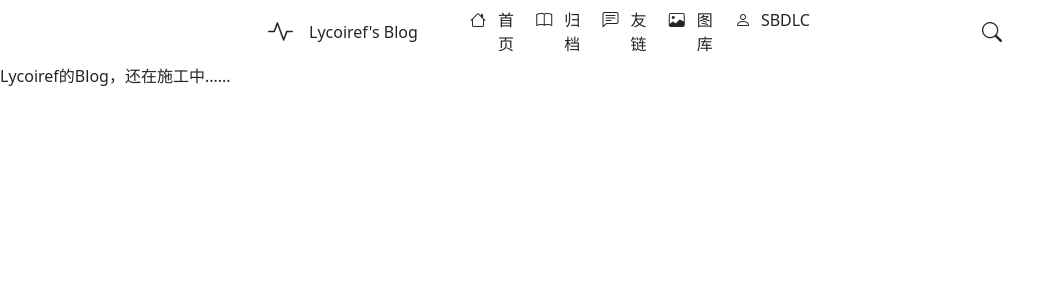
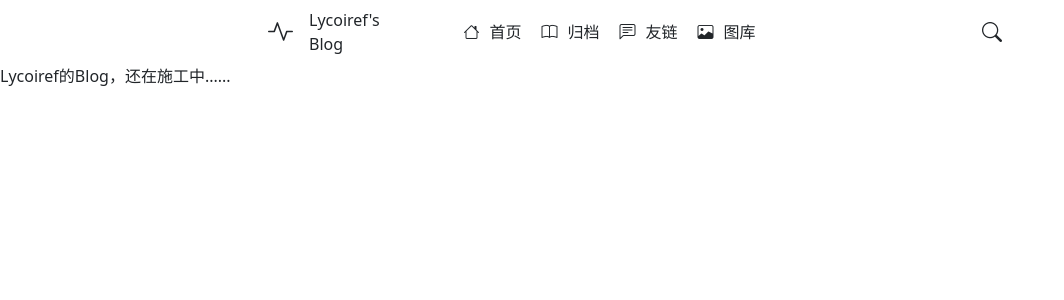
Before and after one commit to Lycoiref/Lycoiref, a Next.js app: page / in a window 1280 px wide. Shown: the top 300 px of the page, without its empty margins (0-1064 px from the left). Built offline with nearby package versions, Linux system fonts and the light colour scheme.

Commit message:
feat: add OST page

```diff
--- a/package.json
+++ b/package.json
@@ -13,6 +13,7 @@
   "dependencies": {
     "@fullpage/react-fullpage": "^0.1.40",
     "@types/animejs": "^3.1.12",
+    "animate.css": "^4.1.1",
     "animejs": "^3.2.1",
     "bootstrap": "^5.3.2",
     "bootstrap-icons": "^1.11.2",
@@ -44,8 +45,6 @@
     "autoprefixer": "^10.4.16",
     "eslint": "^8.38.0",
     "eslint-config-next": "^14.0.3",
-    "eslint-config-prettier": "^8.8.0",
-    "eslint-plugin-prettier": "^4.2.1",
     "eslint-plugin-react": "^7.32.2",
     "eslint-plugin-react-hooks": "^4.6.0",
     "eslint-plugin-react-refresh": "^0.3.4",
--- a/src/app/layout.js
+++ b/src/app/layout.js
@@ -1,3 +1,4 @@
+import 'animate.css'
 import './globals.scss'
 // add bootstrap css
 import 'bootstrap/dist/css/bootstrap.css'
@@ -5,6 +6,7 @@ import 'bootstrap/dist/css/bootstrap.css'
 import 'bootstrap-icons/font/bootstrap-icons.css'
 // import { Inter } from 'next/font/google'
 import { Fireworks } from '@/components/Fireworks'
+import TopBar from '@/components/MainPage/TopBar/TopBar'
 
 // const inter = Inter({ subsets: ['latin'] })
 
@@ -17,6 +19,7 @@ export default function RootLayout({ children }) {
   return (
     <html lang="zh">
       <body>
+        <TopBar />
         <Fireworks />
         {children}
       </body>
--- a/src/app/page.js
+++ b/src/app/page.js
@@ -1,11 +1,5 @@
 import styles from './page.module.scss'
-import TopBar from '@/components/MainPage/TopBar/TopBar'
 
 export default function Home() {
-  return (
-    <main className={styles.main}>
-      <TopBar />
-      Lycoiref的Blog，还在施工中......
-    </main>
-  )
+  return <main className={styles.main}>Lycoiref的Blog，还在施工中......</main>
 }
--- /dev/null
+++ b/src/app/pages/music/page.tsx
@@ -0,0 +1,21 @@
+'use client'
+import { useEffect } from 'react'
+
+export default function Page() {
+  useEffect(() => {
+    const video = document.querySelector('video')
+    video.volume = 0.7
+  }, [])
+  return (
+    <div
+      className="page w-screen h-screen overflow-hidden"
+      onClick={() => document.querySelector('video').play()}
+    >
+      <video
+        className="w-full h-full object-cover"
+        src="https://blog-1301952160.cos.ap-shanghai.myqcloud.com/Lycoiref/BlueArchive/4.5pv.mp4"
+        autoPlay
+      ></video>
+    </div>
+  )
+}
--- /dev/null
+++ b/src/app/pages/page.tsx
@@ -0,0 +1,3 @@
+export default function Page() {
+  return <main className="text-center">Lycoiref的Blog，还在施工中......</main>
+}
--- a/src/components/MainPage/TopBar/TopBar.jsx
+++ /dev/null
@@ -1,61 +0,0 @@
-'use client'
-import style from './top.module.scss'
-
-export default function TopBar() {
-  const goArchive = () => {
-    window.location.href = '/pages/archive'
-  }
-  const goDLC = () => {
-    window.location.href = '/pages/dlc'
-  }
-
-  return (
-    <div className="w-screen block overflow-hidden h-16">
-      <div className="row place-items-center h-full mx-auto xl:w-3/5 font-bold">
-        <div className="left col flex justify-start items-center font-thin">
-          <i className="bi-activity text-[25px] mr-4"></i>
-          Lycoiref&#39;s Blog
-        </div>
-        <div className="text-center col-6 flex justify-center font-thin">
-          <div className={style.item}>
-            <i className="bi bi-house"></i>
-            <div className={style.text}>首页</div>
-          </div>
-          <div className={style.item} onClick={goArchive}>
-            {/* 点击跳转到Markdown归档页 */}
-            <i className="bi bi-book"></i>
-            <div className={style.text}>归档</div>
-          </div>
-          <div className={style.item}>
-            <i className="bi bi-chat-left-text"></i>
-            <div className={style.text}>友链</div>
-          </div>
-          <div className={style.item}>
-            <i className="bi bi-image"></i>
-            <div className={style.text}>图库</div>
-          </div>
-          <div className={style.item}>
-            <i className="bi bi-person"></i>
-            <div className={style.text} onClick={goDLC}>
-              SBDLC
-            </div>
-          </div>
-        </div>
-        <div className="right col flex justify-end">
-          <div
-            className="
-          w-[40px] h-[40px]
-          cursor-pointer
-          hover:bg-slate-300
-          rounded-full
-          flex justify-center items-center
-          transition-all duration-300
-          "
-          >
-            <i className="bi bi-search text-[20px]"></i>
-          </div>
-        </div>
-      </div>
-    </div>
-  )
-}
--- /dev/null
+++ b/src/components/MainPage/TopBar/TopBar.tsx
@@ -0,0 +1,98 @@
+'use client'
+import './top.scss'
+import { useRouter } from 'next/navigation'
+import { useState, useEffect } from 'react'
+
+export default function TopBar() {
+  const [urlPath, setUrlPath] = useState('') // 用于判断当前页面是否为music页面
+  const router = useRouter()
+  const goPage = (url: string) => {
+    console.log(111)
+
+    url = url === '' ? '/' : `/pages/${url}`
+    setUrlPath(url)
+    router.push(url)
+  }
+  useEffect(() => {
+    setUrlPath(window.location.pathname)
+
+    // 鼠标移动到顶部时显示topbar
+    const topBar = document.querySelector('.top-bar')
+    const page = document.querySelector('body')
+    page.addEventListener('mousemove', (e: MouseEvent) => {
+      if (window.location.pathname === '/pages/music') {
+        if (e.screenY < 200) {
+          topBar.classList.replace('h-0', 'h-16')
+        } else {
+          topBar.classList.replace('h-16', 'h-0')
+        }
+      }
+    })
+  }, [])
+  useEffect(() => {
+    // 在music页面隐藏topbar
+    if (!urlPath) setUrlPath(window.location.pathname)
+    if (!(window.location.pathname === '/pages/music')) {
+      const topBar = document.querySelector('.top-bar')
+      topBar.classList.replace('h-0', 'h-16')
+    }
+  }, [urlPath])
+
+  return (
+    <div className="w-screen overflow-hidden h-0 top-bar transition-all duration-[1s]">
+      <div className="row place-items-center h-full mx-auto w-full xl:w-3/5 font-bold">
+        <div className="left col flex justify-start items-center font-thin">
+          <i className="bi-activity text-[25px] mr-4"></i>
+          Lycoiref&#39;s Blog
+        </div>
+        <div className="text-center col-8 flex justify-center font-thin">
+          <div className="item" onClick={() => goPage('')}>
+            <i className="bi bi-house"></i>
+            <div className="text">首页</div>
+          </div>
+          <div className="item" onClick={() => goPage('archive')}>
+            {/* 点击跳转到Markdown归档页 */}
+            <i className="bi bi-book"></i>
+            <div className="text">归档</div>
+          </div>
+          <div className="item">
+            <i className="bi bi-chat-left-text"></i>
+            <div className="text">友链</div>
+          </div>
+          <div className="item">
+            <i className="bi bi-image"></i>
+            <div className="text">图库</div>
+          </div>
+          <div className="hidden xl:block">
+            <div className="item">
+              <i className="bi bi-music-note-list"></i>
+              <div className="text" onClick={() => goPage('music')}>
+                OST
+              </div>
+            </div>
+          </div>
+          {/* <div className="item">
+            <i className="bi bi-person"></i>
+            <div className="text" onClick={() => goPage('dlc')}>
+              SBDLC
+            </div>
+          </div> */}
+        </div>
+        <div className="right col flex justify-end">
+          <div
+            className="
+          w-[40px] h-[40px]
+          cursor-pointer
+          hover:bg-slate-300
+          rounded-full
+          flex justify-center items-center
+          transition-all duration-300
+          "
+          >
+            <i className="bi bi-search text-[20px]"></i>
+          </div>
+        </div>
+      </div>
+    </div>
+  )
+}
--- a/src/components/MainPage/TopBar/top.module.scss
+++ /dev/null
@@ -1,16 +0,0 @@
-.item {
-  cursor: pointer;
-  /* margin: 0 10px; */
-  padding: 5px 0px 5px 10px;
-  display: flex;
-  transition: all 0.2s ease-in-out;
-
-  &:hover {
-    background-color: #f5f5f5;
-    transition: all 0.1s ease-in-out;
-  }
-}
-
-.text {
-  margin: 0 10px;
-}
--- /dev/null
+++ b/src/components/MainPage/TopBar/top.scss
@@ -0,0 +1,19 @@
+.top-bar {
+  .item {
+    cursor: pointer;
+    /* margin: 0 10px; */
+    padding: 5px 0px 5px 10px;
+    display: flex;
+    transition: all 0.2s ease-in-out;
+    animation: fadeIn 0.5s;
+
+    &:hover {
+      background-color: #f5f5f5;
+      transition: all 0.1s ease-in-out;
+    }
+  }
+
+  .text {
+    margin: 0 10px;
+  }
+}
```
Also changed, not shown: src/markdown/about.md (+1 -1 lines), .eslintrc.cjs, 1 other file (tests, documents, lock files or other folders).
